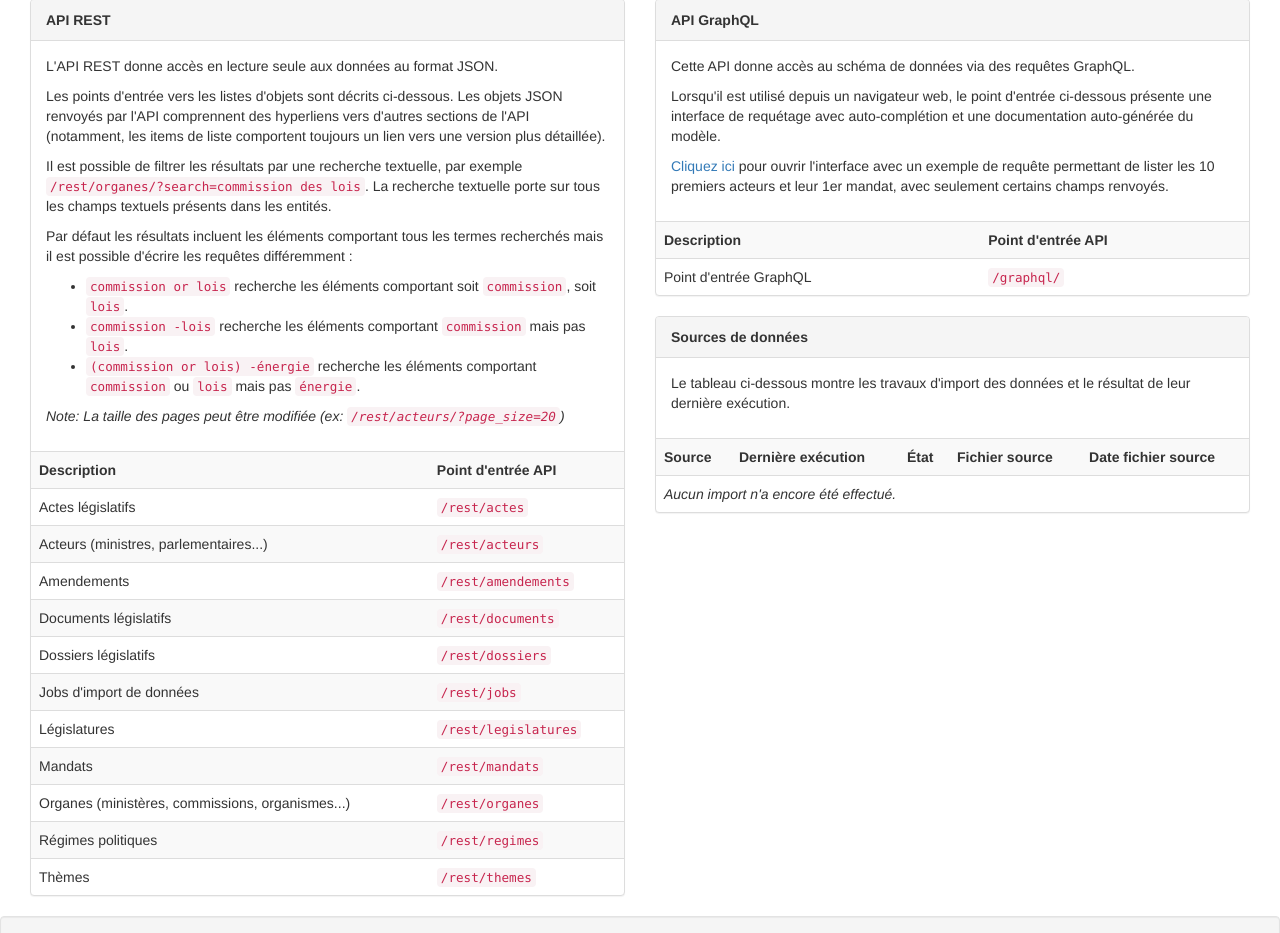
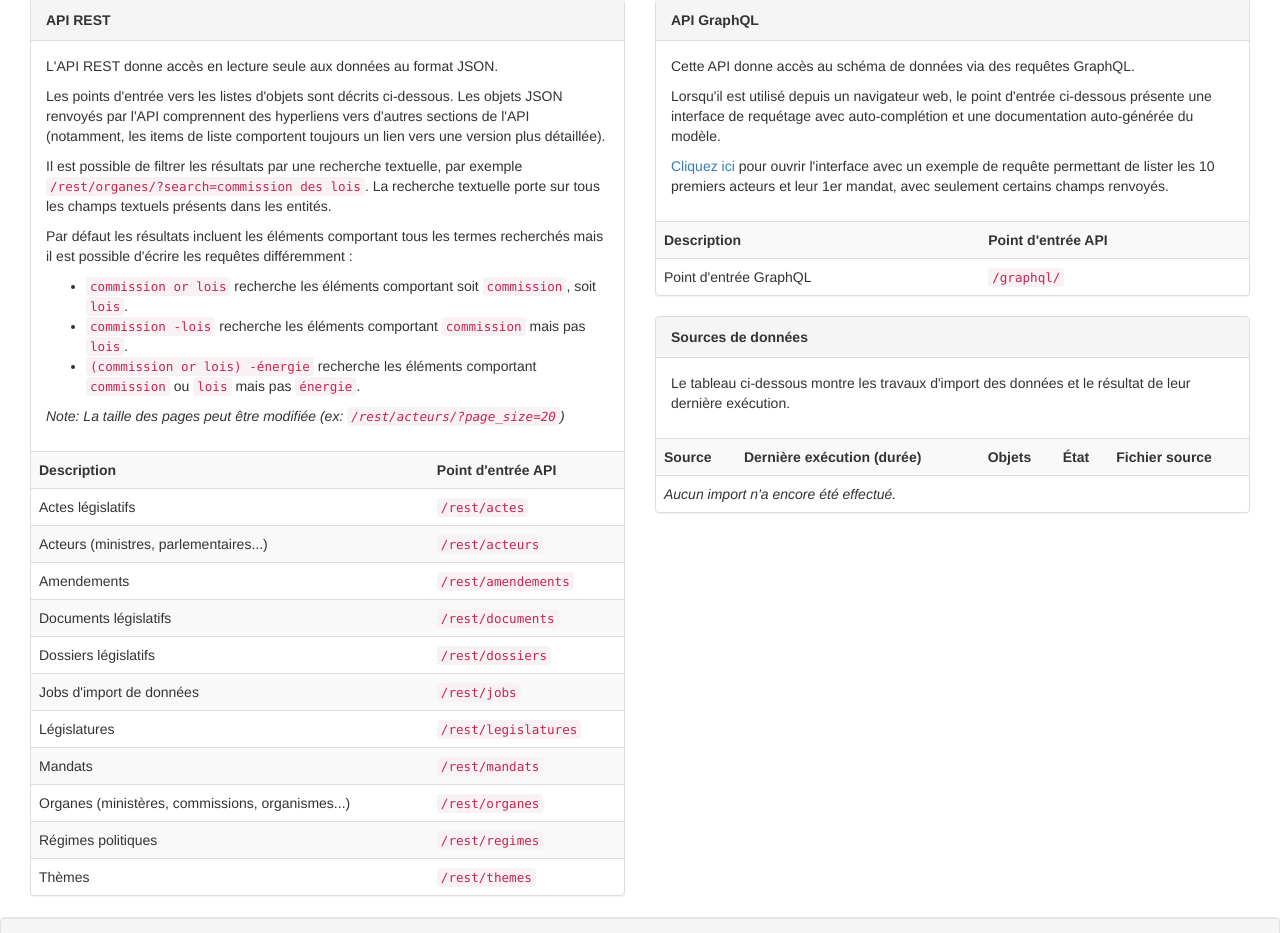
Before and after one commit to regardscitoyens/parlapi, a Flask app: page / in a window 1280 px wide. Shown: the part 380-1313 px from the top of the page. Run offline with Flask 2, Linux system fonts and the light colour scheme; data that the repository does not hold is empty; parts of the project's set-up code (start-up, migrations or seed data) failed here and were passed over; some libraries are stand-ins or nearby versions.

Commit message:
Maj template

```diff
--- a/parlapi/routes.py
+++ b/parlapi/routes.py
@@ -1,6 +1,10 @@
 # -*- coding: utf-8 -*-
 
+import datetime
+import os
+
 from flask import render_template, url_for
+import humanize
 
 from .models import Job
 
@@ -11,6 +15,26 @@ def setup_routes(app, rest_api, graphql_api):
 
     graphql_prefix = '/graphql/'
     graphql_api.setup_routes(app, graphql_prefix)
+
+    @app.template_filter('humanize_seconds')
+    def humanize_seconds(seconds):
+        if not seconds:
+            return ''
+
+        humanize.i18n.activate('fr')
+        return humanize.naturaldelta(datetime.timedelta(seconds=seconds))
+
+    @app.template_filter('humanize_datetime')
+    def humanize_datetime(date):
+        if not date:
+            return ''
+
+        humanize.i18n.activate('fr')
+        return humanize.naturaltime(date)
+
+    @app.template_filter('basename')
+    def basename(path):
+        return os.path.basename(path)
 
     @app.route('/')
     def home():
--- a/parlapi/templates/index.html
+++ b/parlapi/templates/index.html
@@ -3,6 +3,12 @@
   <title>ParlAPI</title>
   <link rel="stylesheet" href="https://maxcdn.bootstrapcdn.com/bootstrap/3.3.7/css/bootstrap.min.css" integrity="sha384-BVYiiSIFeK1dGmJRAkycuHAHRg32OmUcww7on3RYdg4Va+PmSTsz/K68vbdEjh4u" crossorigin="anonymous" />
   <link rel="icon" type="image/png" href="{{ url_for('static', filename='favicon.png') }}" />
+
+  <style type="text/css">
+    table i {
+      white-space: nowrap;
+    }
+  </style>
 </head>
 <body>
   <section class="container-fluid">
@@ -111,15 +117,16 @@
         <table class="table table-striped table-responsive">
           <tr>
             <th>Source</th>
-            <th>Dernière exécution</th>
+            <th>Dernière exécution (durée)</th>
+            <th>Objets</th>
             <th>État</th>
             <th>Fichier source</th>
-            <th>Date fichier source</th>
           </tr>
           {% for job in jobs %}
             <tr>
               <td>{{ job.nom }}</td>
-              <td>{{ job.date_exec }}</td>
+              <td>{{ job.date_exec | humanize_datetime }} <i>({{ job.temps_exec | humanize_seconds }})</i></td>
+              <td>{{ job.nb_items }}</td>
               <td>
                 {% if job.resultat == 'ok' %}
                   <span class="label label-success">OK</span>
@@ -127,8 +134,8 @@
                   <span class="label label-danger">{{ job.resultat }}</span>
                 {% endif %}
               </td>
-              <td><a href="{{ job.url_fichier }}" target="_blank">fichier</a></td>
-              <td>{{ job.date_fichier }}</td>
+              <td><a href="{{ job.url_fichier }}" target="_blank">{{ job.url_fichier | basename }}</a>
+              <i>(modifié {{ job.date_fichier | humanize_datetime }})</i></td>
             </tr>
           {% else %}
             <tr>
@@ -137,6 +144,9 @@
           {% endfor %}
         </table>
       </section>
+    </div>
+
+    <div class="col-md-12">
     </div>
   </section>
 
--- a/setup.py
+++ b/setup.py
@@ -28,6 +28,7 @@ setup(
         'flask-sqlalchemy>=2.1,<3',
         'graphene_sqlalchemy>=1.0,<2',
         'html5lib>=0.9999999,<1',
+        'humanize>=0.5,<1',
         'ijson>=2.3,<3',
         'marshmallow-sqlalchemy>=0.10,<0.11',
         'psycopg2>=2,<3',
```
